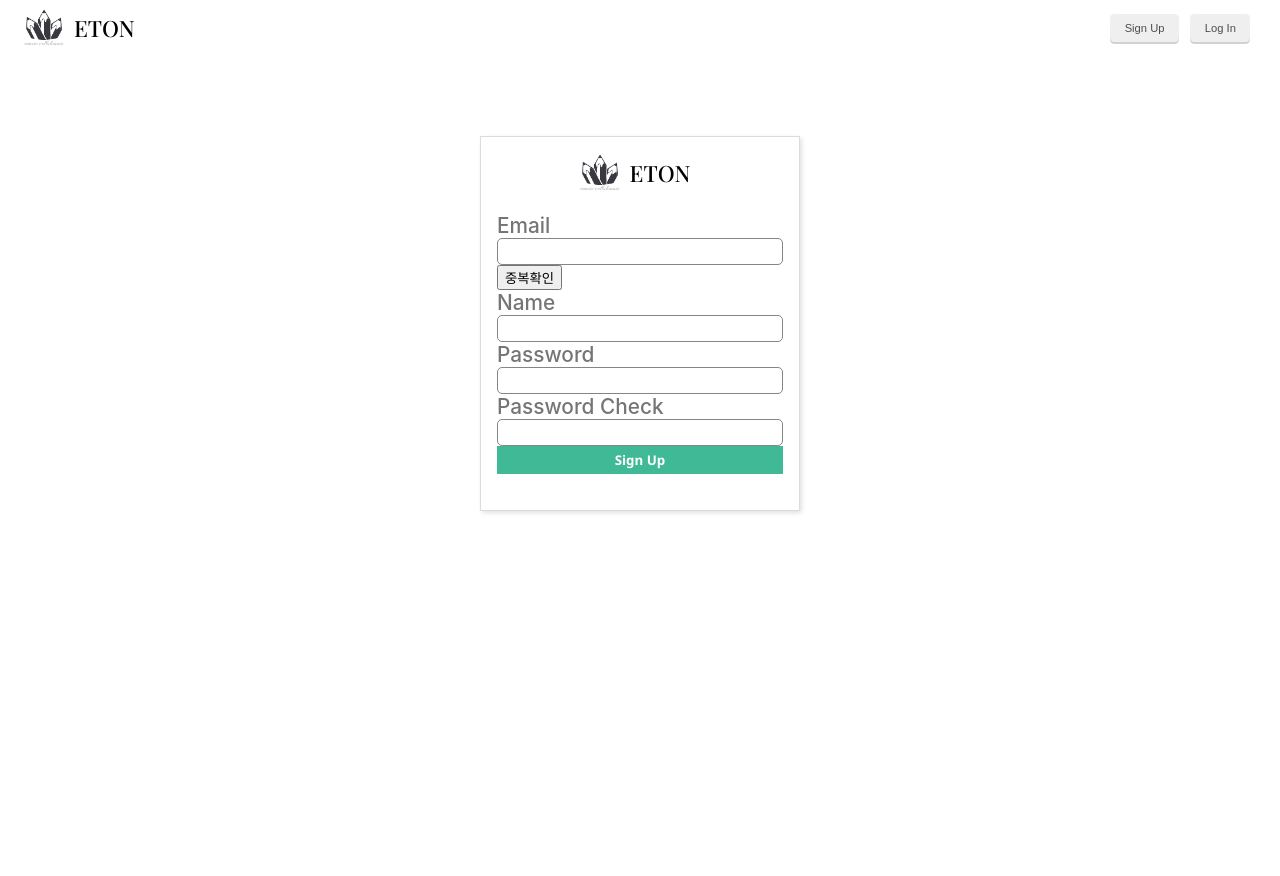
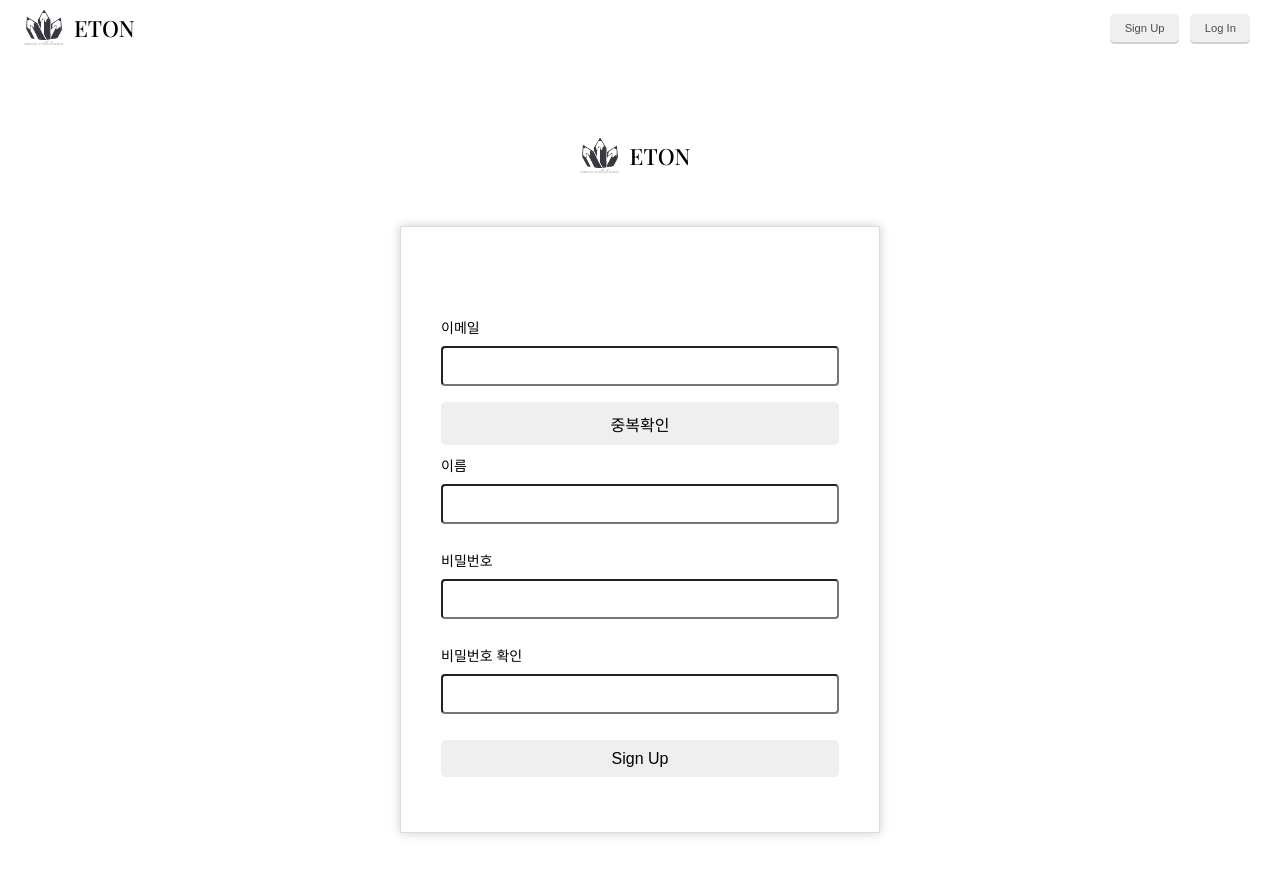
Before and after one commit to ddubbu/ETON-client, a React (Create React App) app: page /users/signup in a window 1280 px wide. Shown: the top 876 px of the page. Before the commit the page ends 800 px from the top, so only its background shows below. Built offline with nearby package versions, Linux system fonts and the light colour scheme.

Commit message:
[CSS] SignUp similar as SignIn and use korean for label

```diff
--- a/src/pages/SignUp.js
+++ b/src/pages/SignUp.js
@@ -422,16 +422,15 @@ const SignUp = (props) => {
     return(
         <div className = "signUpContainer">
 
+            <Logo />
             <div className = "signUpDiv">
-                <div>
-                <Logo /><br/>
-                </div>
+
                 {/* <div className = "socialLoginDiv">
                     <button onClick = {socialSignUp}>GitHub</button>
                 </div> */}
                 <div className = {`email inputDiv ${validEmail ? "" : 'validError'}`}>
                     <div className = "inputSection">
-                        <span className = "item">Email</span>
+                        <span className = "item">이메일</span>
 
                             <input type = "text"
                                     className = "emailInput"
@@ -452,7 +451,7 @@ const SignUp = (props) => {
                 </div>
                 <div className = {`name inputDiv ${validName ? "" : "validError"}`}>
                     <div className = "inputSection">
-                        <span className="item">Name</span>
+                        <span className="item">이름</span>
                         <input type="text"
                                 className = "nameInput"
                                 onChange = {handleName}
@@ -466,7 +465,7 @@ const SignUp = (props) => {
                 </div>
                 <div className = {`password inputDiv ${validPassword ? '' : 'validError'}`}>
                     <div className = "inputSection">
-                        <span className="item">Password</span>
+                        <span className="item">비밀번호</span>
                         <input type = "password"
                                 className = "passwordInput"
                                 onChange = {handlePassword}
@@ -480,7 +479,7 @@ const SignUp = (props) => {
                 </div>
                 <div className = {`passwordCheck inputDiv ${validPasswordCheck ? '' : 'validError'}`}>
                     <div className = "inputSection">
-                        <span className="item">Password Check</span>
+                        <span className="item">비밀번호 확인</span>
                         <input type = "password"
                                 className = "passwordCheckInput"
                                 onChange = {handlePasswordCheck}
--- a/src/styles/signUp.css
+++ b/src/styles/signUp.css
@@ -6,20 +6,25 @@
   grid-template-columns: 2.5fr 4fr 2.5fr;
   grid-template-rows: 1fr 6fr 1fr;
   grid-template-areas: ". . ." ". mid ." ". . ."; */
+  margin: 10vh auto;
+  width: 30rem;
+  text-align: center;
 }
 
 .signUpDiv {
-  /* padding: 3rem; */
-  width: 20rem;
-  margin: 10vh auto;
+  margin-top: 50px;
   /* border: solid black 3px; */
   /* grid-area: mid;
   display: grid;
   grid-template-rows: repeat(5, 1fr); */
   border: 1px solid rgba(0, 0, 0, 0.137);
-  box-shadow: 1.6px 2.4px 5px rgba(0, 0, 0, 0.14);
-  padding: 1rem;
+  box-shadow: rgba(0,0,0,0.2) 0 0 10px;
+
+  font-family: "Inter", 'NotoSansKR', sans-serif;
+  padding: 90px 40px 55px 40px;
+  font-size: 16px;
 }
+
 
 .signUpDiv>div {
   /* border: solid black 1px; */
@@ -79,17 +84,30 @@
   display: block;
 }
 
+.item {
+  font-size: 14px;
+  text-align: left;
+  /* margin-bottom: 9px; */
+}
+
 input {
-  display: block;
+  /* display: block;
   width: 100%;
   padding: 5px;
   border: 1px solid rgb(133, 133, 133);
   border-radius: 5px;
-  box-sizing: border-box;
+  box-sizing: border-box; */
+  width: 100%;
+  margin: 9px 0 1.2em;
+  padding: 8px 12px;
+  border-radius: 0.25rem;
+  height: 40px;
+  line-height: 24px;
+  outline: 0;
 }
 
-.submitButton {
-  display: block;
+.submitButton, .duplicateCheck button {
+  /* display: block;
   margin-bottom: 20px;
   width: 100%;
   padding: 5px;
@@ -97,15 +115,26 @@ input {
   border: hidden;
   color: white;
   font-weight: bold;
-  font-family: "Segoe UI", Tahoma, Geneva, Verdana, sans-serif;
+  font-family: "Segoe UI", Tahoma, Geneva, Verdana, sans-serif; */
+
+  width: 100%;
+  outline: none;
+  border: none;
+  border-radius: .3em;
+  padding: .6em 1.3em;
+  font-size: 1em;
 }
+
+.duplicateCheck button:hover, .submitButton:hover{
+  background: rgba(112, 112, 112, 0.2);
+}
+
 
 .duplicateEmailCheckDiv {
   border: 1px solid black;
 }
 
-.item {
-  font-size: 1.3rem;
-  font-weight: 500;
-  color: rgba(0, 0, 0, 0.541);
+.errorSection{
+  margin-bottom:10px;
+  /* color: red; */
 }
```
